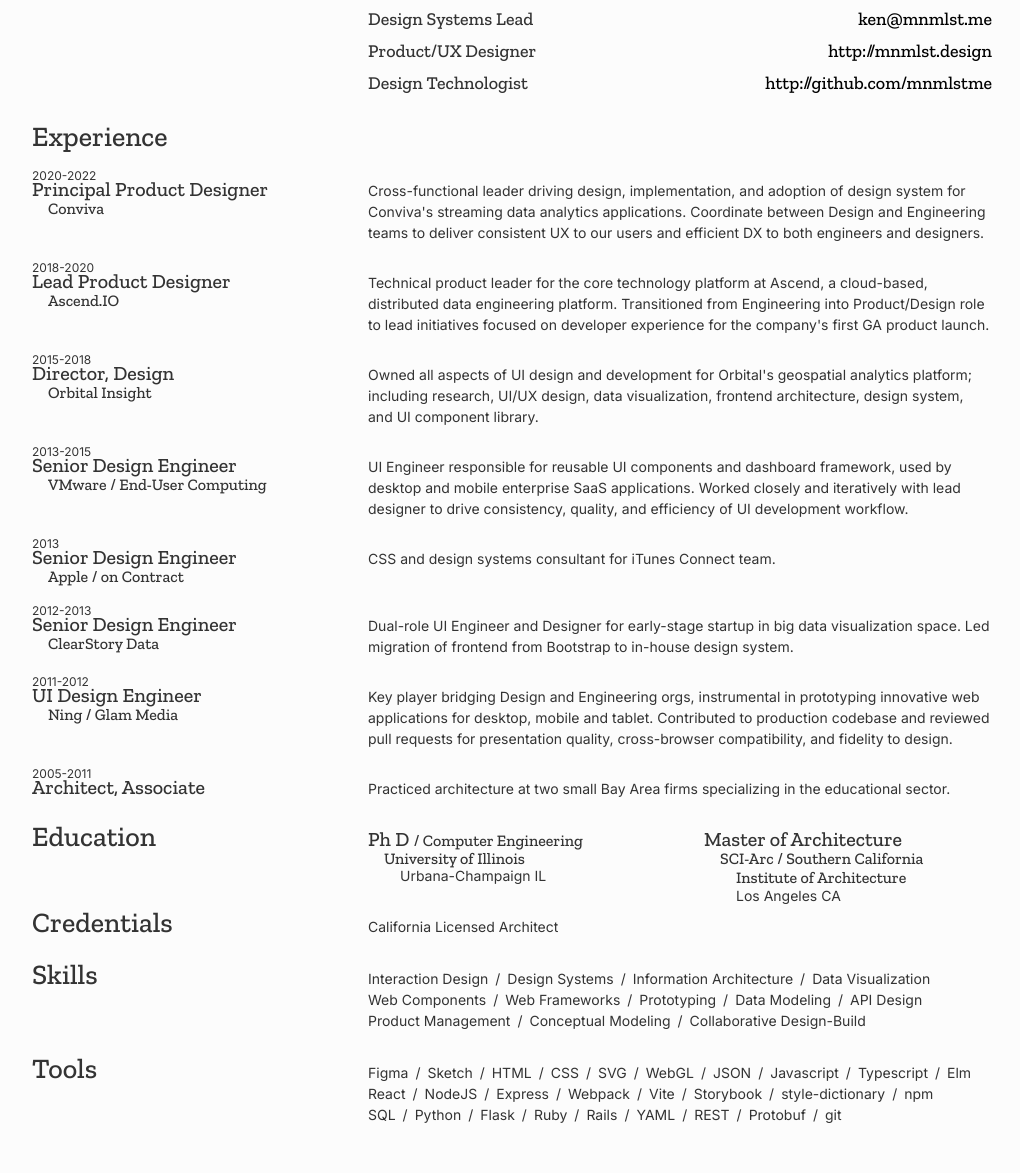
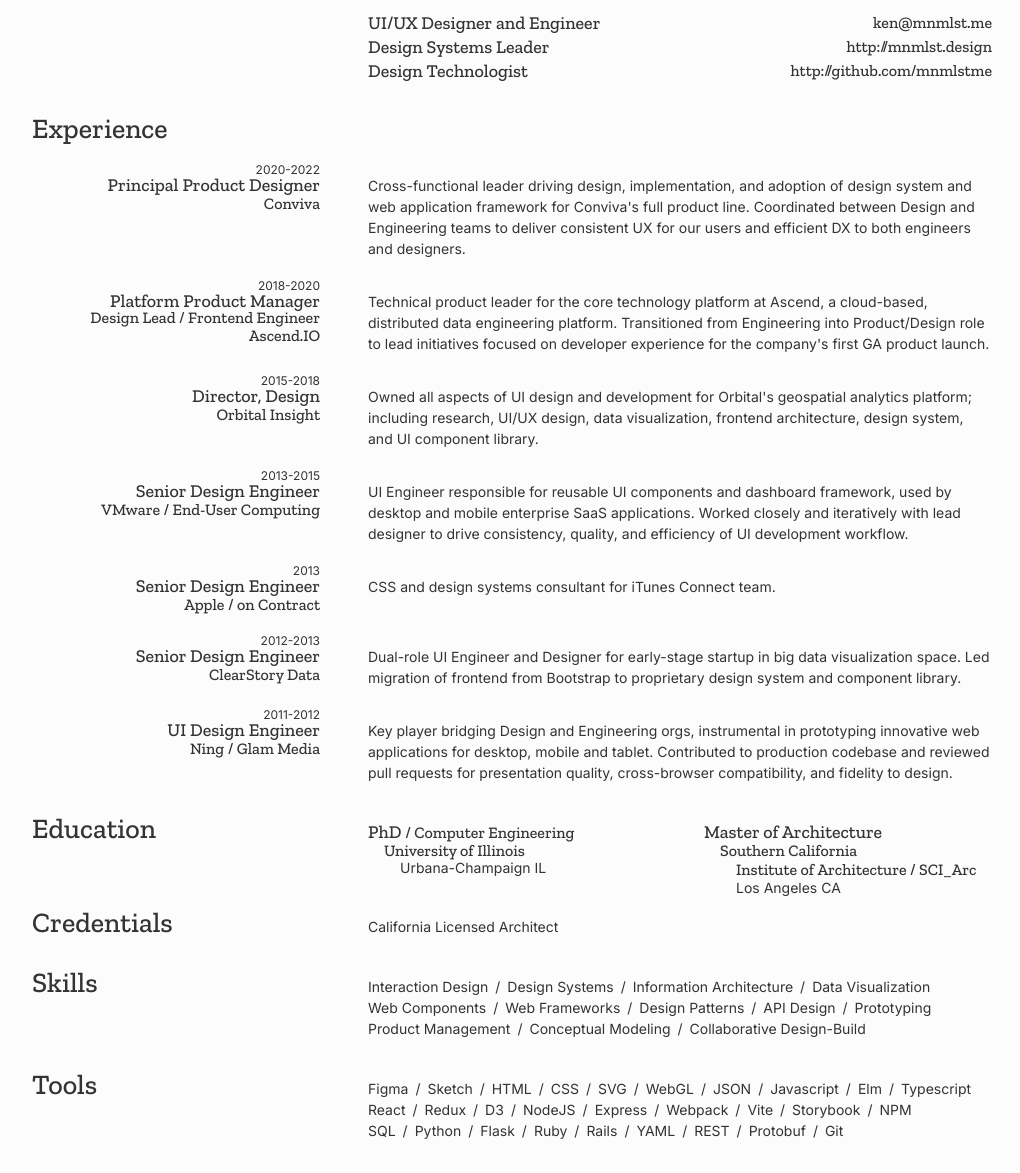
Before and after one commit to mnmlstme/mnmlst-design, a website: page kek.html in a window 1280 px wide. Shown: the part 85-1258 px from the top of the page, without its empty margins (128-1148 px from the left). Drawn offline with nearby package versions, Linux system fonts and the light colour scheme.

Commit message:
update for eng/design roles

```diff
--- a/kek.html
+++ b/kek.html
@@ -14,8 +14,8 @@
       <section id="kek">
         <h1>Ken Kubiak</h1>
         <header class="summary">
-          <h3>Design Systems Lead</h3>
-          <h3>Product/UX Designer</h3>
+          <h3>UI/UX Designer and Engineer</h3>
+          <h3>Design Systems Leader</h3>
           <h3>Design Technologist</h3>
         </header>
         <address>
@@ -30,22 +30,25 @@
         <div class="position">
           <div class="meta">
             <div class="date">2020-2022</div>
-            <h3 class="title">Principal Product Designer</h3>
+            <div class="title">Principal Product Designer</div>
             <div class="location">Conviva</div>
             <div class="ignore city">Foster City CA</div>
           </div>
           <p>
             Cross-functional leader driving design, implementation, and adoption
-            of design system for Conviva's streaming data analytics
-            applications. Coordinate between Design and Engineering teams to
-            deliver consistent UX to our users and efficient DX to both
+            of design system and web application framework for Conviva's full
+            product line. Coordinated between Design and Engineering teams to
+            deliver consistent UX for our users and efficient DX to both
             engineers and designers.
           </p>
         </div>
         <div class="position">
           <div class="meta">
             <div class="date">2018-2020</div>
-            <div class="title">Lead Product Designer</div>
+            <div class="title">
+              Platform Product Manager
+              <small>Design Lead / Frontend Engineer</small>
+            </div>
             <div class="location">Ascend.IO</div>
             <div class="ignore city">Palo Alto CA</div>
           </div>
@@ -112,7 +115,7 @@
           <p>
             Dual-role UI Engineer and Designer for early-stage startup in big
             data visualization space. Led migration of frontend from Bootstrap
-            to in-house design system.
+            to proprietary design system and component library.
           </p>
         </div>
         <div class="position">
@@ -130,7 +133,7 @@
             fidelity to design.
           </p>
         </div>
-        <div class="position">
+        <div class="ignore position">
           <div class="meta">
             <div class="date">2005-2011</div>
             <div class="title">Architect, Associate</div>
@@ -159,13 +162,13 @@
           <div class="position">
             <div class="meta">
               <div class="title">
-                Ph D <small>/&nbsp;Computer Engineering</small>
+                PhD <small>/&nbsp;Computer Engineering</small>
               </div>
               <div class="ignore title">
-                M S <small>/&nbsp;Computer Engineering</small>
+                MS <small>/&nbsp;Computer Engineering</small>
               </div>
               <div class="ignore title">
-                B S <small>/&nbsp;Computer Engineering</small>
+                BS <small>/&nbsp;Computer Engineering</small>
               </div>
               <div class="location">University of Illinois</div>
               <div class="city">Urbana-Champaign IL</div>
@@ -175,10 +178,8 @@
             <div class="meta">
               <div class="title">Master of Architecture</div>
               <div class="location">
-                SCI-Arc
-                <small>
-                  /&nbsp;Southern California<br />Institute of Architecture
-                </small>
+                Southern California Institute&nbsp;of&nbsp;Architecture
+                <small>/ SCI_Arc</small>
               </div>
               <div class="city">Los Angeles CA</div>
             </div>
@@ -203,9 +204,9 @@
           <ul>
             <li>Web Components</li>
             <li>Web Frameworks</li>
+            <li>Design Patterns</li>
+            <li>API Design</li>
             <li>Prototyping</li>
-            <li>Data Modeling</li>
-            <li>API Design</li>
           </ul>
           <ul>
             <li>Product Management</li>
@@ -224,18 +225,20 @@
             <li>WebGL</li>
             <li>JSON</li>
             <li>Javascript</li>
+            <li>Elm</li>
             <li>Typescript</li>
-            <li>Elm</li>
           </ul>
           <ul>
             <li>React</li>
+            <li>Redux</li>
+            <li>D3</li>
             <li>NodeJS</li>
             <li>Express</li>
             <li>Webpack</li>
             <li>Vite</li>
             <li>Storybook</li>
-            <li>style-dictionary</li>
-            <li>npm</li>
+            <li class="ignore">style-dictionary</li>
+            <li>NPM</li>
           </ul>
           <ul>
             <li>SQL</li>
@@ -246,7 +249,7 @@
             <li>YAML</li>
             <li>REST</li>
             <li>Protobuf</li>
-            <li>git</li>
+            <li>Git</li>
           </ul>
         </div>
       </section>
--- a/styles/vita.css
+++ b/styles/vita.css
@@ -23,10 +23,20 @@ body {
   margin: 2rem auto;
   grid-template-columns: [aside] 1fr [body] 1fr 1fr [end];
   align-items: baseline;
-  gap: 1.5rem 3rem;
+  gap: 2rem 3rem;
   font-family: var(--type-body);
   line-height: 1.5;
   color: #333;
+}
+
+@media print {
+  body {
+    font-size: 13pt;
+  }
+
+  .page {
+    margin: 24pt 0;
+  }
 }
 
 .page > * {
@@ -41,20 +51,21 @@ body {
 }
 
 section .meta {
+  /* font-family: var(--type-display); */
+  position: relative;
   grid-column: aside / span 1;
+  text-align: right;
+  line-height: 1.2;
 }
 
-section .meta {
-  /* font-family: var(--type-display); */
-  margin-top: 0.25em; /* align w/ text adjacent */
-  position: relative;
+section .across .meta {
   text-align: left;
-  line-height: 1.2;
 }
 
 section .meta .date:first-child {
   position: absolute;
-  top: -1.25em;
+  bottom: 100%;
+  right: 0;
 }
 
 section h2 {
@@ -114,10 +125,9 @@ h3,
 address,
 header h3 {
   font-family: var(--type-display);
-  font-size: 1.125rem;
   font-weight: normal;
   font-style: normal;
-  line-height: 2rem;
+  line-height: 1.5rem;
 }
 
 address > a {
@@ -133,7 +143,7 @@ small {
 a {
   font-size: 100%;
   text-decoration: none;
-  color: black;
+  color: inherit;
 }
 
 ul {
@@ -182,15 +192,12 @@ li:last-child::after {
 }
 
 .title {
-  font-size: 1.25rem;
-  margin-left: 1rem;
-  text-indent: -1rem;
+  font-size: 1.125rem;
 }
 
 .location {
   font-family: var(--type-display);
   font-size: 1rem;
-  font-weight: 300;
   margin-left: 2rem;
   text-indent: -1rem;
 }
```
